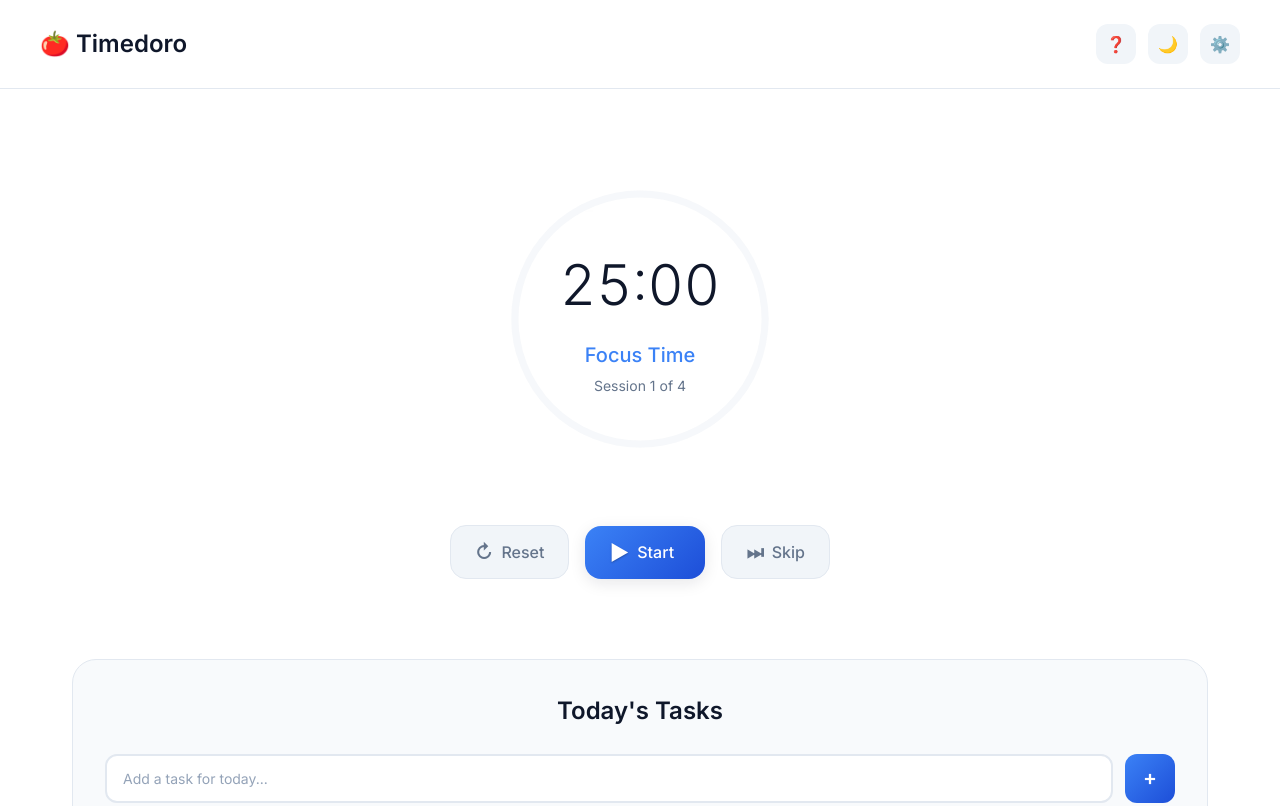
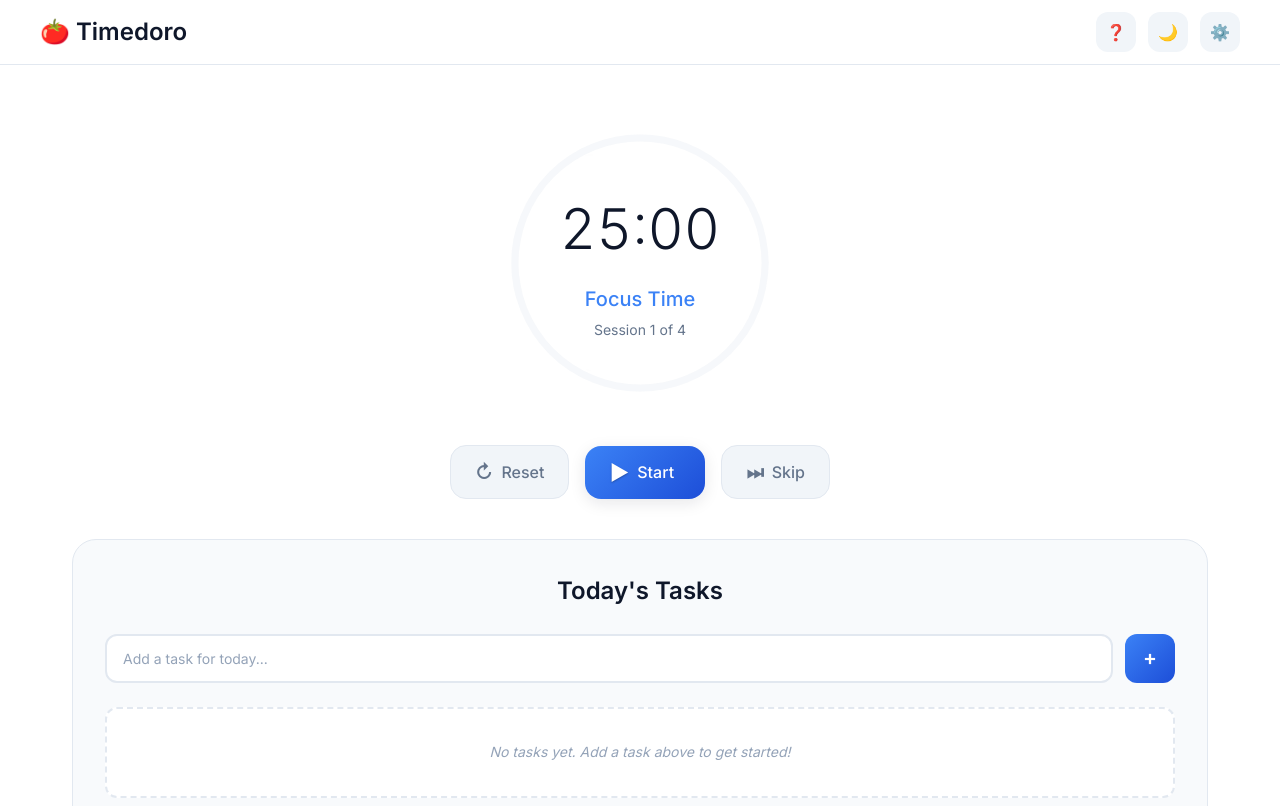
Before and after one commit to digitallawyer/timedoro, a plain HTML site: page index.html in a window 1280 px wide. Shown: the top 806 px of the page. Drawn offline with Linux system fonts and the light colour scheme.

Commit message:
timedoro spacing

```diff
--- a/styles.css
+++ b/styles.css
@@ -130,8 +130,8 @@ body {
 
 /* ===== HEADER ===== */
 .header {
-    padding: 1.5rem 2rem;
-    padding-top: calc(1.5rem + env(safe-area-inset-top));
+    padding: 0.75rem 2rem;
+    padding-top: calc(0.75rem + env(safe-area-inset-top));
     padding-left: calc(2rem + env(safe-area-inset-left));
     padding-right: calc(2rem + env(safe-area-inset-right));
     background: var(--glass-bg);
@@ -200,7 +200,7 @@ body {
     padding-bottom: calc(2rem + env(safe-area-inset-bottom));
     display: flex;
     flex-direction: column;
-    gap: 3rem;
+    gap: 1rem;
 }
 
 /* ===== TIMER SECTION ===== */
@@ -208,15 +208,15 @@ body {
     display: flex;
     justify-content: center;
     align-items: center;
-    padding: 2rem 0;
     overflow: visible;
+    padding-bottom: 1.5rem;
 }
 
 .timer-container {
     display: flex;
     flex-direction: column;
     align-items: center;
-    gap: 2.5rem;
+    gap: 1rem;
 }
 
 .timer-circle {
```
